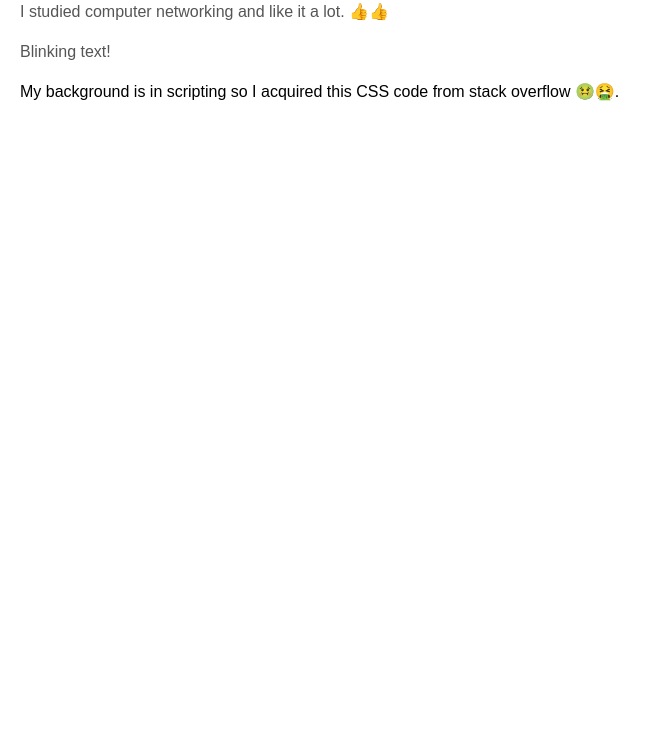
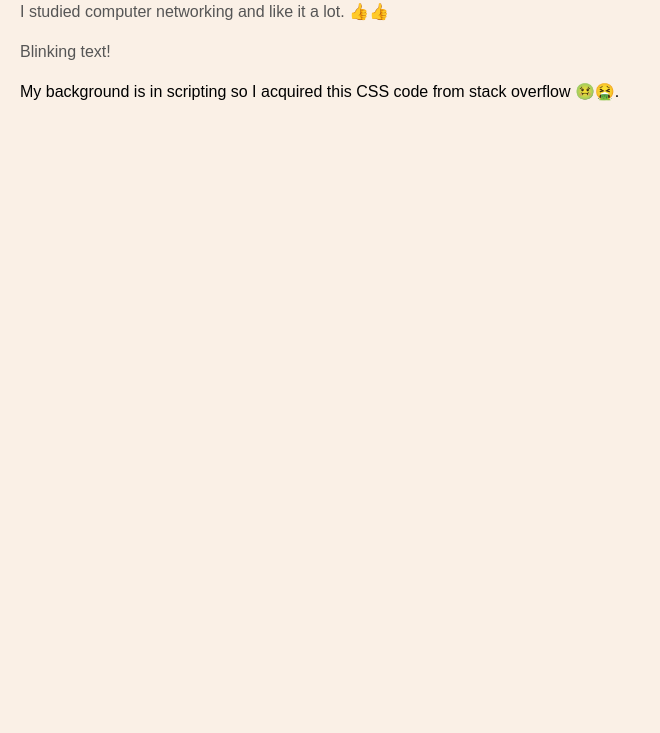
Before and after one commit to AmaranthThellere/AmaranthThellere.github.io, a plain HTML site: page index.html in a window 1280 px wide. Shown: the part 67-800 px from the top of the page, without its empty margins (0-660 px from the left). Drawn offline with Linux system fonts and the light colour scheme.

Commit message:
Update index.html

```diff
--- a/index.html
+++ b/index.html
@@ -49,7 +49,7 @@
 		</style>
 	</head>
 
-	<body>
+	<body bgcolor="#FAF0E6">
 		<div id="wrapper">
 
 			<main>
```
